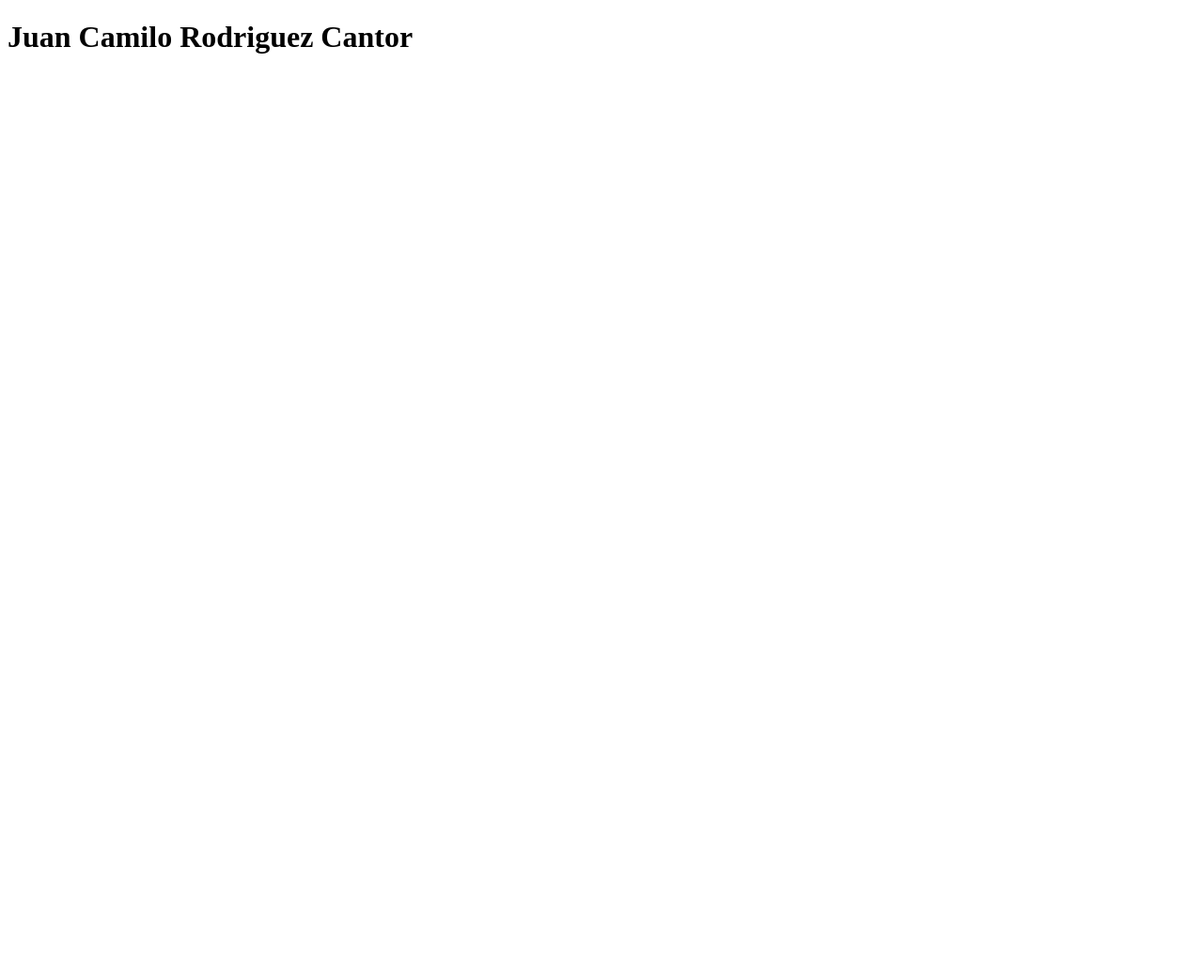
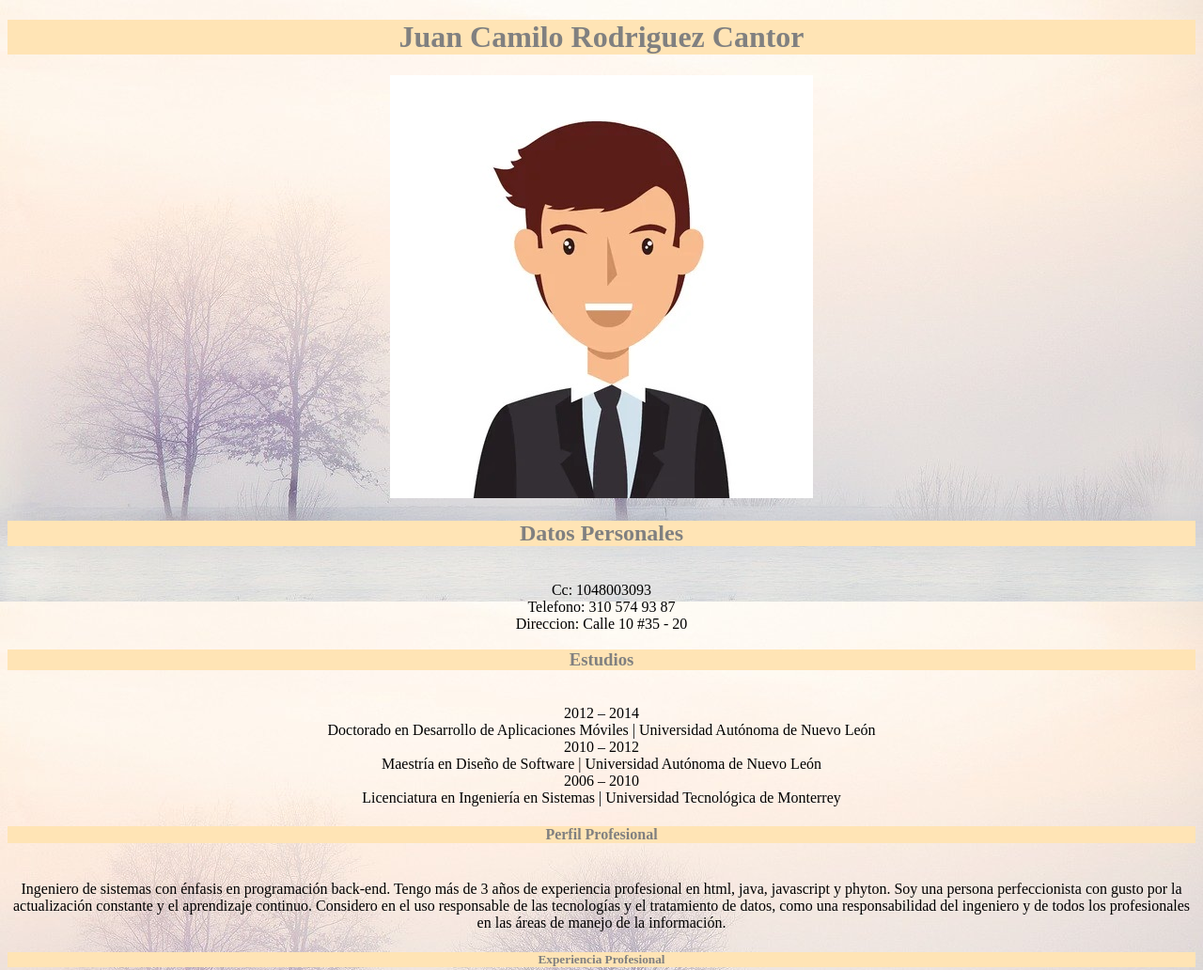
Before and after one commit to JuanRodriguez20/Febrero-8, a plain HTML site: page index.html in a window 1280 px wide. Shown: the top 1032 px of the page at 94% size. Before the commit the page ends 800 px from the top, so only its background shows below. Drawn offline with Linux system fonts and the light colour scheme.

Commit message:
hoja de vida

```diff
--- a/index.html
+++ b/index.html
@@ -4,10 +4,80 @@
     <meta charset="UTF-8">
     <meta http-equiv="X-UA-Compatible" content="IE=edge">
     <meta name="viewport" content="width=device-width, initial-scale=1.0">
-    <title>Document</title>
+    <title>Hoja de Vida</title>
+    <style>
+        h1{
+           color:grey;
+           font-family: 'Times New Roman', Times, serif;
+           background-color: moccasin;
+           width: 100%;
+        }
+        h2{
+            color:grey;
+            font-family: 'Times New Roman', Times, serif;
+            background-color: moccasin;
+            width: 100%;
+        }
+        h3{
+            color:grey;
+            font-family: 'Times New Roman', Times, serif;
+            background-color: moccasin;
+            Font-size; 80px;
+
+        }
+        h4{
+            color:grey;
+            font-family: 'Times New Roman', Times, serif;
+            background-color: moccasin;
+        }
+        h5{
+            color:grey;
+            font-family: 'Times New Roman', Times, serif;
+            background-color: moccasin;
+        }
+        body{
+            Text-align: Center;
+            background-image: url('/Fondo.jpg');
+
+        }
+    </style>
 </head>
 <body>
+
     <H1>Juan Camilo Rodriguez Cantor</H1>
+    <img src="./HV.jpg" alt="">
+    <H2>Datos Personales</H2>
+    <br>
+    Cc: 1048003093 <br>
+    Telefono: 310 574 93 87 <br>
+    Direccion: Calle 10 #35 - 20
+    <br>
+    <h3>Estudios</h3><br>
+    2012 – 2014 <br>
+    Doctorado en Desarrollo de Aplicaciones Móviles | Universidad Autónoma de Nuevo León <br>
+    2010 – 2012 <br>
+    Maestría en Diseño de Software | Universidad Autónoma de Nuevo León <br>
+    2006 – 2010 <br>
+    Licenciatura en Ingeniería en Sistemas | Universidad Tecnológica de Monterrey
+    <br>
+    <h4>Perfil Profesional</h4>
+    <br>
+    Ingeniero de sistemas con énfasis en programación back-end. Tengo más de 3 años de experiencia profesional en html, java, javascript y phyton.
+    Soy una persona perfeccionista con gusto por la actualización constante y el aprendizaje continuo. Considero en el uso responsable de las tecnologías y el tratamiento de datos, como una responsabilidad del ingeniero y de todos los profesionales en las áreas de manejo de la información.
+    <br>
+    <h5>Experiencia Profesional</h5>
+    <br>
+    2021 – 2022
+    <br>
+    Ingeniero en Sistemas
+    <br>
+    Del año pasado a la fecha he colaborado como contratista por proyecto con empresas como Grupo ADO, OneNightHotel y Vuelosvuelos.com, trabajando en el desarrollo de sitios web, plataformas y aplicaciones móviles, puedo decir que he obtenido el reconocimiento de los clientes por desempeñarme con profesionalismo y calidad.
+    <br>
+    2017 – 2020
+    <br>
+    Gerente de Desarrollo de Aplicaciones Móviles | BestDay
+    <br>
+    Colaboré con BestDay durante tres años realizando investigación, desarrollando y dando mantenimiento al nuevo software, así como diseñando la aplicación móvil para la empresa. Puedo decir que mi principal logro profesional es que la aplicación móvil de BestDay es una de las mejores pues cuenta con un mayor número de funciones a una velocidad extraordinaria.
 
 </body>
 </html>
```
Also changed, not shown: Fondo.jpg (added), HV.jpg (added).
